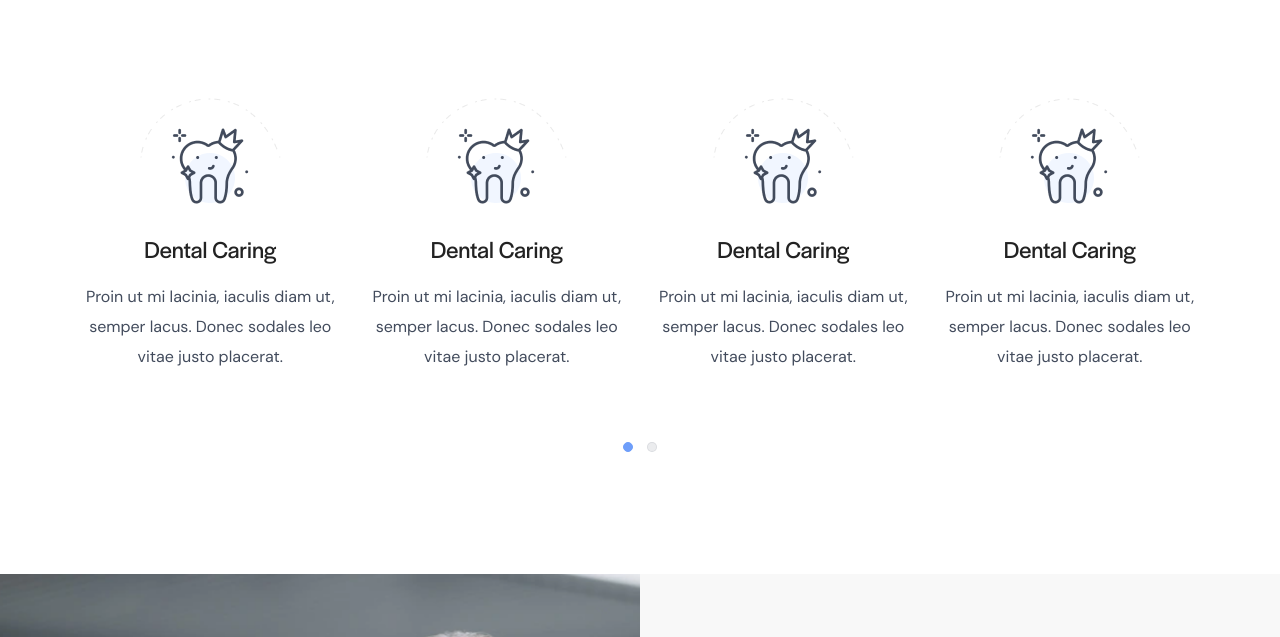
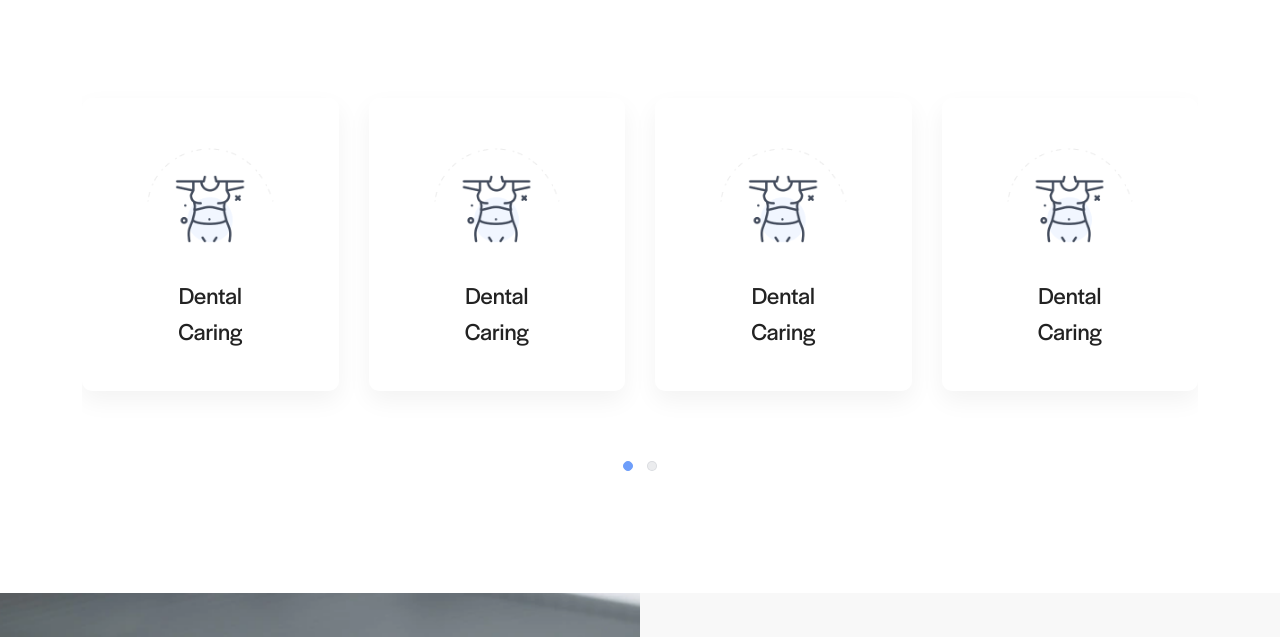
Before and after one commit to bokhtyer/Glenic, a plain HTML site: page index2.html in a window 1280 px wide. Shown: the part 1500-2137 px from the top of the page. Drawn offline with Linux system fonts and the light colour scheme.

Commit message:
homepage 2 info box done

```diff
--- a/index2.html
+++ b/index2.html
@@ -367,63 +367,49 @@
 	<!-- End Company Logo Area -->
 
 	<!-- Start Info Area -->
-	<section class="info-area pt-120 pb-110">
+	<section class="info-area pt-110 pb-110">
 		<div class="container">
 			<!-- Info Box Slider -->
 			<div class="infobox-slider owl-carousel owl-theme">
 				<!-- Info Box -->
-				<div class="info-box">
+				<div class="info-box info-box6">
 					<div class="info-image">
-						<img class="default-img" src="assets/img/info.png" alt="Info">
-						<img class="hover-img" src="assets/img/info.png" alt="Info">
+						<img class="default-img" src="assets/img/icon/info-default2.png" alt="Info">
+						<img class="hover-img" src="assets/img/icon/info-hover2.png" alt="Info">
 					</div>
 					<h3>Dental Caring</h3>
-					<p>Proin ut mi lacinia, iaculis diam ut, semper lacus. Donec sodales leo vitae justo placerat.</p>
 				</div>
 				<!-- Info Box -->
-				<div class="info-box">
+				<div class="info-box info-box6">
 					<div class="info-image">
-						<img class="default-img" src="assets/img/info.png" alt="Info">
-						<img class="hover-img" src="assets/img/info.png" alt="Info">
+						<img class="default-img" src="assets/img/icon/info-default2.png" alt="Info">
+						<img class="hover-img" src="assets/img/icon/info-hover2.png" alt="Info">
 					</div>
 					<h3>Dental Caring</h3>
-					<p>Proin ut mi lacinia, iaculis diam ut, semper lacus. Donec sodales leo vitae justo placerat.</p>
 				</div>
 				<!-- Info Box -->
-				<div class="info-box">
+				<div class="info-box info-box6">
 					<div class="info-image">
-						<img class="default-img" src="assets/img/info.png" alt="Info">
-						<img class="hover-img" src="assets/img/info.png" alt="Info">
+						<img class="default-img" src="assets/img/icon/info-default2.png" alt="Info">
+						<img class="hover-img" src="assets/img/icon/info-hover2.png" alt="Info">
 					</div>
 					<h3>Dental Caring</h3>
-					<p>Proin ut mi lacinia, iaculis diam ut, semper lacus. Donec sodales leo vitae justo placerat.</p>
 				</div>
 				<!-- Info Box -->
-				<div class="info-box">
+				<div class="info-box info-box6">
 					<div class="info-image">
-						<img class="default-img" src="assets/img/info.png" alt="Info">
-						<img class="hover-img" src="assets/img/info.png" alt="Info">
+						<img class="default-img" src="assets/img/icon/info-default2.png" alt="Info">
+						<img class="hover-img" src="assets/img/icon/info-hover2.png" alt="Info">
 					</div>
 					<h3>Dental Caring</h3>
-					<p>Proin ut mi lacinia, iaculis diam ut, semper lacus. Donec sodales leo vitae justo placerat.</p>
 				</div>
 				<!-- Info Box -->
-				<div class="info-box">
+				<div class="info-box info-box6">
 					<div class="info-image">
-						<img class="default-img" src="assets/img/info.png" alt="Info">
-						<img class="hover-img" src="assets/img/info.png" alt="Info">
+						<img class="default-img" src="assets/img/icon/info-default2.png" alt="Info">
+						<img class="hover-img" src="assets/img/icon/info-hover2.png" alt="Info">
 					</div>
 					<h3>Dental Caring</h3>
-					<p>Proin ut mi lacinia, iaculis diam ut, semper lacus. Donec sodales leo vitae justo placerat.</p>
-				</div>
-				<!-- Info Box -->
-				<div class="info-box">
-					<div class="info-image">
-						<img class="default-img" src="assets/img/info.png" alt="Info">
-						<img class="hover-img" src="assets/img/info.png" alt="Info">
-					</div>
-					<h3>Dental Caring</h3>
-					<p>Proin ut mi lacinia, iaculis diam ut, semper lacus. Donec sodales leo vitae justo placerat.</p>
 				</div>
 			</div>
 		</div>
--- a/style.css
+++ b/style.css
@@ -966,7 +966,31 @@ p{
 	font-size: 24px;
 	line-height: 36px;
 	color: var(--headding-color);
-	padding: 15px 0px;
+    padding-bottom: 0px;
+    padding-top: 25px;
+    -webkit-transition: all .3s ease;
+    transition: all .3s ease;
+}
+.info-box p{
+    padding-top: 12px;
+}
+.info-box.info-box6 {
+	box-shadow: 0px 10px 25px rgba(0, 0, 0, 0.05);
+	border-radius: 10px;
+	padding: 50px 65px 42px 65px;
+    -webkit-transition: all .3s ease;
+    transition: all .3s ease;
+}
+.info-box.info-box6 h3{
+}
+.info-box.info-box6:hover{
+    background-color: var(--primary-color);
+}
+.info-box.info-box6:hover h3{
+    color: #FFFFFF
+}
+.infobox-slider .owl-stage-outer{
+    padding-top: 10px;
 }
 .infobox-slider .owl-item img{
 	width: auto;
```
Also changed, not shown: index.html (+1 -1 lines), assets/img/icon/Group 11326 (1).png (added), assets/img/icon/Group 11328.png (added), assets/img/icon/Group 11329.png (added), assets/img/icon/info-default2.png (added), assets/img/icon/info-hover2.png (added).
